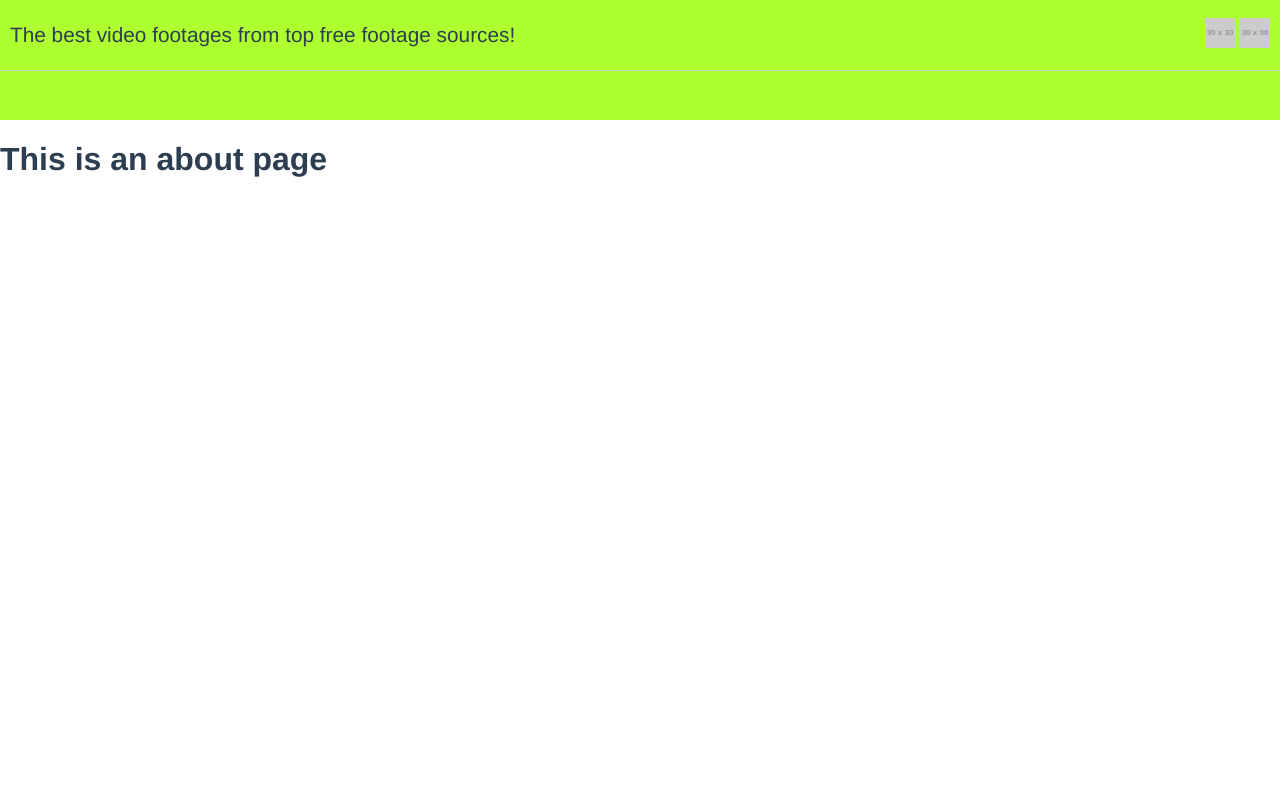
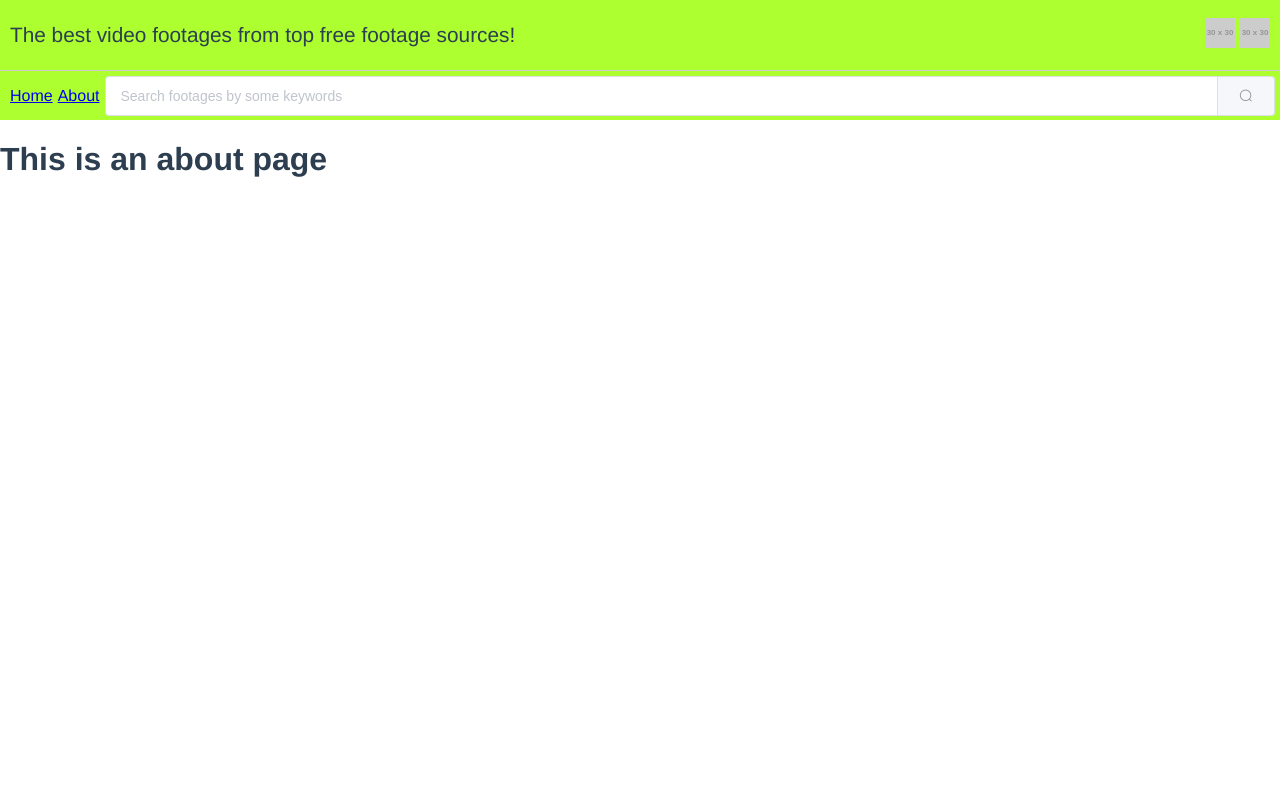
Before and after one commit to ivanoid768/free-footage-video-aggregator, a Vue app: page /about in a window 1280 px wide. Shown: the top 800 px of the page. Built offline with nearby package versions, Linux system fonts and the light colour scheme.

Commit message:
Navigation Component created. onSearch event double fires issue - need to be fixed later!

```diff
--- a/src/components/Header.vue
+++ b/src/components/Header.vue
@@ -1,21 +1,27 @@
 <template>
   <div class="header">
     <Title title="The best video footages from top free footage sources!" />
-    <!-- <Navigation/> -->
+    <Navigation @on-search="onSearch" />
   </div>
 </template>
 
 <script lang="ts">
 import { Component, Prop, Vue } from "vue-property-decorator";
 import Title from "@/components/Title.vue";
+import Navigation from "@/components/Navigation.vue";
 
 @Component({
   components: {
-    Title
+    Title,
+    Navigation
   }
 })
 export default class Header extends Vue {
   @Prop() private msg!: string;
+
+  onSearch(search_val: string) {
+    console.log(search_val);
+  }
 }
 </script>
 
--- /dev/null
+++ b/src/components/Navigation.vue
@@ -0,0 +1,71 @@
+<template>
+  <div class="navigation_cntr">
+    <div class="menu_cntr">
+      <ul class="menu">
+        <li class="menu-item">
+          <router-link to="/">Home</router-link>
+        </li>
+        <li class="menu-item">
+          <router-link to="/about">About</router-link>
+        </li>
+      </ul>
+    </div>
+    <div class="search_cntr">
+      <el-input @keypress.native.enter="searchInputChanged"
+        v-model="searchInput" placeholder="Search footages by some keywords"
+        class="search_input">
+        <el-button @click="searchInputChanged"
+          slot="append" icon="el-icon-search"></el-button>
+      </el-input>
+    </div>
+  </div>
+</template>
+
+<script lang="ts">
+import { Component, Prop, Vue, Emit } from "vue-property-decorator";
+
+@Component
+export default class Navigation extends Vue {
+  @Prop() private title!: string;
+  searchInput: string = "";
+
+  @Emit("on-search")
+  searchInputChanged(e: Event) {
+    // if (e.type != "keypress" || e.target.tagName == "INPUT") {
+    // console.log(e, this.searchInput);
+    // }
+    return this.searchInput;
+  }
+
+  onBlur(e: Event) {
+    console.log(e);
+  }
+}
+</script>
+
+<style scoped>
+.navigation_cntr {
+  display: table;
+}
+
+.menu_cntr {
+  display: table-cell;
+  width: 1%;
+}
+
+.menu {
+  white-space: nowrap;
+  padding-left: 10px;
+}
+
+.menu-item {
+  display: inline;
+  margin-right: 5px;
+}
+
+.search_cntr {
+  display: table-cell;
+  width: 100%;
+  padding-right: 5px;
+}
+</style>
```
